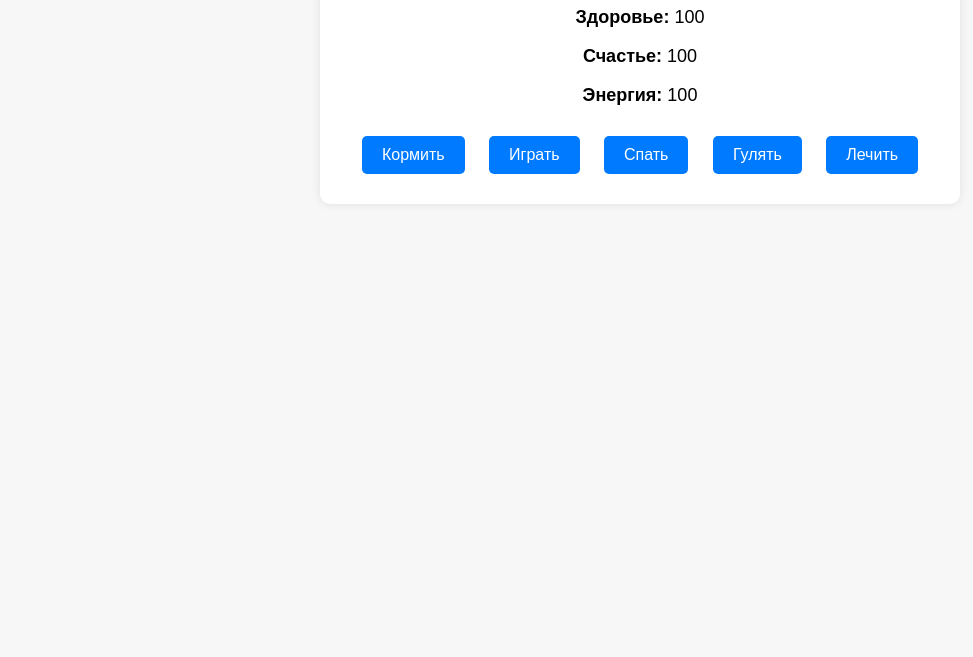
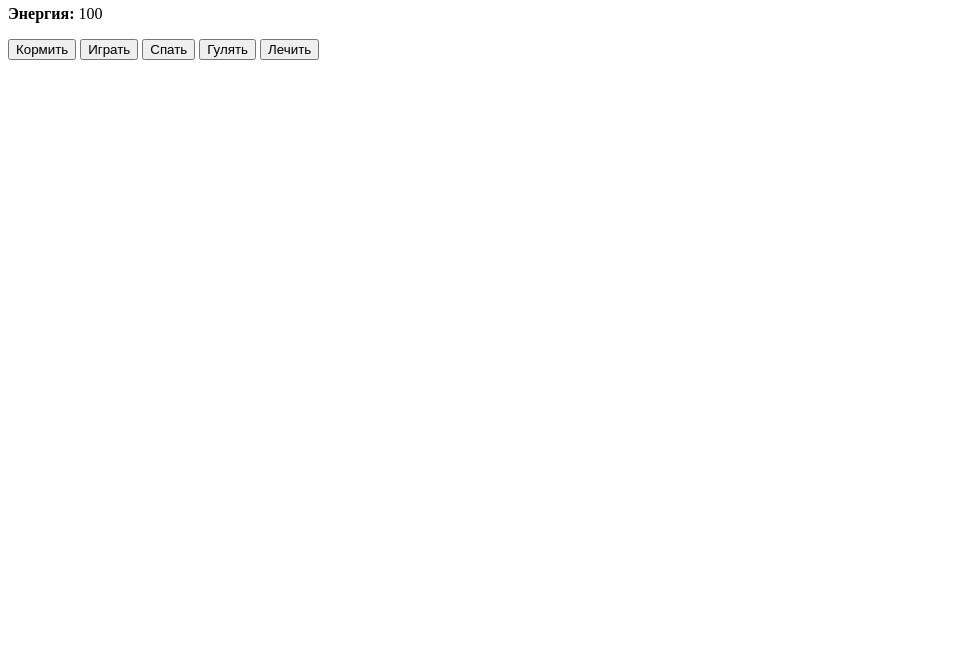
Before and after one commit to klotsin/tamagochi-web-app, a plain HTML site: page index.html in a window 1280 px wide. Shown: the part 143-800 px from the top of the page, without its empty margins (0-973 px from the left). Drawn offline with Linux system fonts and the light colour scheme.

Commit message:
Update index.html

```diff
--- a/index.html
+++ b/index.html
@@ -5,45 +5,7 @@
     <meta name="viewport" content="width=device-width, initial-scale=1.0">
     <title>Тамагочи</title>
     <style>
-        body {
-            font-family: Arial, sans-serif;
-            text-align: center;
-            background-color: #f7f7f7;
-            margin: 0;
-            padding: 0;
-        }
-        .container {
-            max-width: 600px;
-            margin: 50px auto;
-            background: #ffffff;
-            box-shadow: 0 0 10px rgba(0, 0, 0, 0.1);
-            padding: 20px;
-            border-radius: 10px;
-        }
-        .status {
-            font-size: 18px;
-            margin-bottom: 20px;
-        }
-        .buttons button {
-            margin: 10px;
-            padding: 10px 20px;
-            font-size: 16px;
-            border: none;
-            border-radius: 5px;
-            background-color: #007bff;
-            color: white;
-            cursor: pointer;
-        }
-        .buttons button:disabled {
-            background-color: #cccccc;
-        }
-        button:active {
-            animation: blink 0.2s;
-        }
-        @keyframes blink {
-            0%, 100% { opacity: 1; }
-            50% { opacity: 0.5; }
-        }
+        /* Оформление как в вашем коде */
     </style>
 </head>
 <body>
@@ -79,14 +41,6 @@
         document.getElementById('sleep').addEventListener('click', () => sendCommand('sleep'));
         document.getElementById('walk').addEventListener('click', () => sendCommand('walk'));
         document.getElementById('heal').addEventListener('click', () => sendCommand('heal'));
-
-        Telegram.WebApp.onEvent('web_app_data', (data) => {
-            const petData = JSON.parse(data.data);
-            health.textContent = petData.health;
-            happiness.textContent = petData.happiness;
-            energy.textContent = petData.energy;
-        });
-        Telegram.WebApp.sendData(JSON.stringify({ command: 'feed' }));
     </script>
 </body>
 </html>
```
